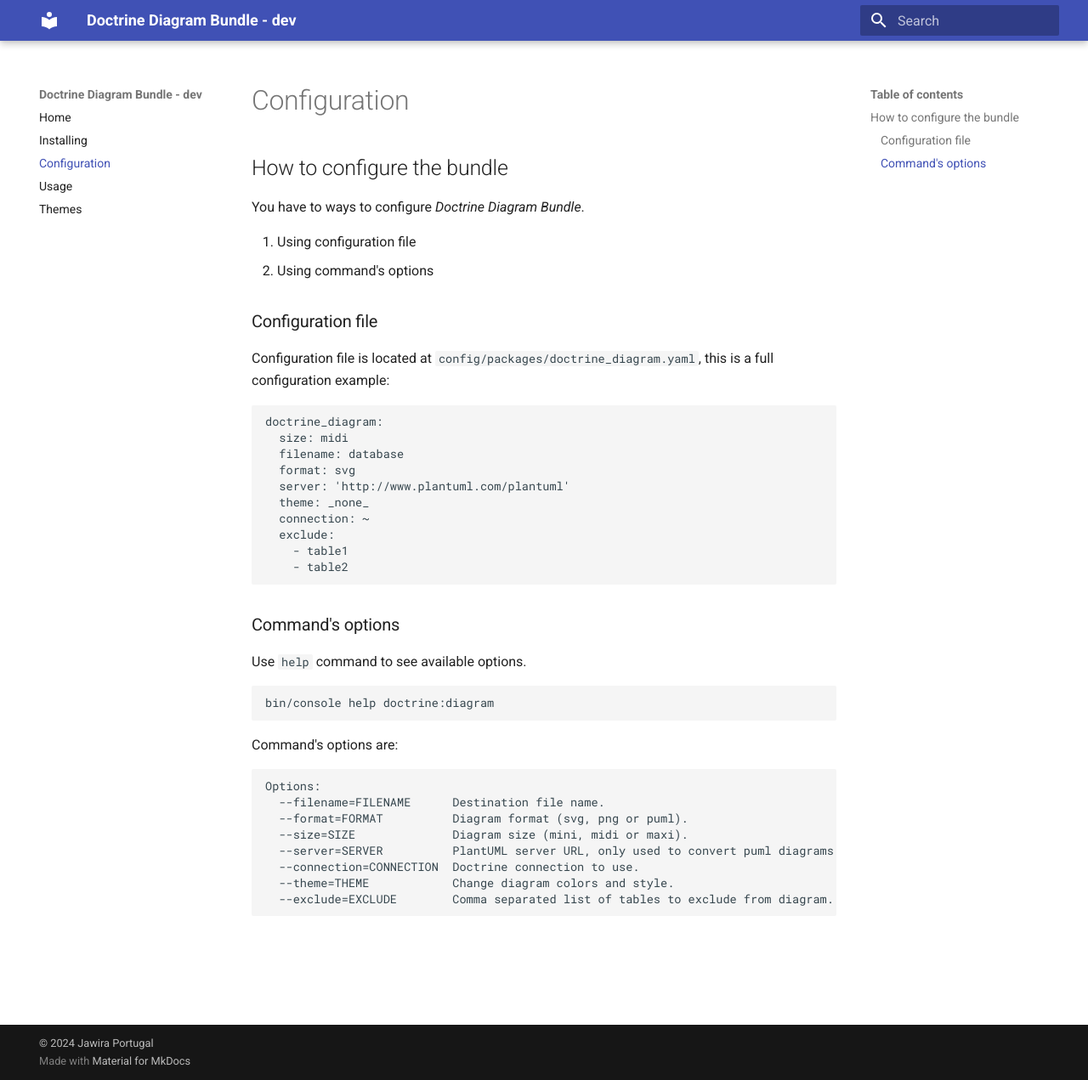
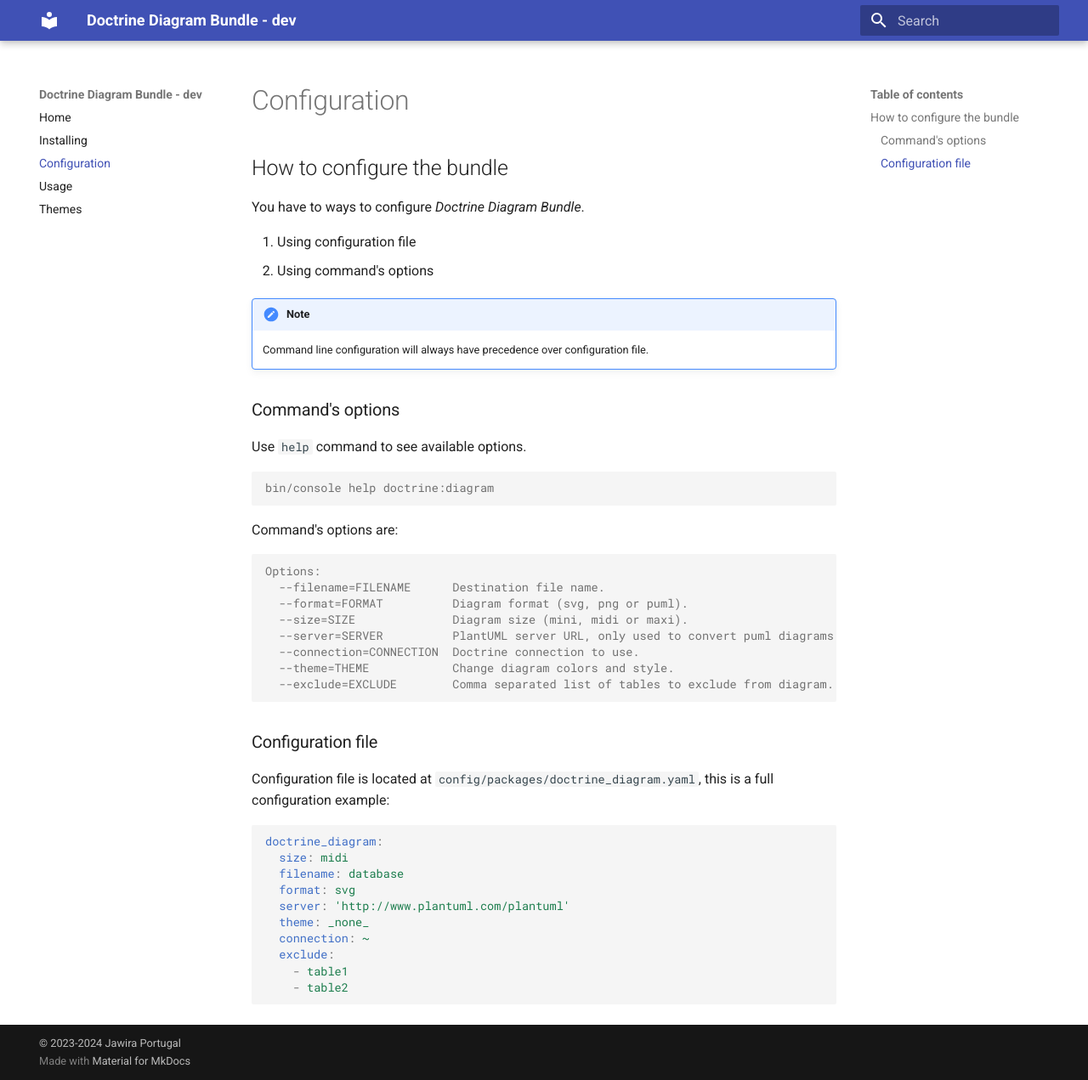
Before and after one commit to jawira/doctrine-diagram-bundle, an MkDocs documentation site: the page built from docs/configuration.md, in a window 1280 px wide and 1271 px high. Shown: the whole window at 85% size. Built offline with MkDocs 1.6.1 and Material for MkDocs 9.7.7, drawn with Linux system fonts in a browser that asks for light colours.

Commit message:
docs: Rephrase documentation and add colors to code snippets

````diff
--- a/docs/configuration.md
+++ b/docs/configuration.md
@@ -5,23 +5,9 @@ You have to ways to configure _Doctrine Diagram Bundle_.
 1. Using configuration file
 2. Using command's options
 
-### Configuration file
+!!! Note
 
-Configuration file is located at `config/packages/doctrine_diagram.yaml`, this
-is a full configuration example:
-
-```yaml
-doctrine_diagram:
-  size: midi
-  filename: database
-  format: svg
-  server: 'http://www.plantuml.com/plantuml'
-  theme: _none_
-  connection: ~
-  exclude:
-    - table1
-    - table2
-```
+    Command line configuration will always have precedence over configuration file.
 
 ### Command's options
 
@@ -43,3 +29,21 @@ Options:
   --theme=THEME            Change diagram colors and style.
   --exclude=EXCLUDE        Comma separated list of tables to exclude from diagram.
 ```
+
+### Configuration file
+
+Configuration file is located at `config/packages/doctrine_diagram.yaml`, this
+is a full configuration example:
+
+```yaml
+doctrine_diagram:
+  size: midi
+  filename: database
+  format: svg
+  server: 'http://www.plantuml.com/plantuml'
+  theme: _none_
+  connection: ~
+  exclude:
+    - table1
+    - table2
+```
--- a/mkdocs.yml
+++ b/mkdocs.yml
@@ -1,6 +1,6 @@
 site_name: !ENV [ SITE_NAME, 'Doctrine Diagram Bundle - dev' ]
 theme: material
-copyright: © 2024 Jawira Portugal
+copyright: © 2023-2024 Jawira Portugal
 site_author: Jawira Portugal
 strict: true
 use_directory_urls: false
@@ -10,3 +10,12 @@ nav:
     - 'configuration.md'
     - 'usage.md'
     - 'themes.md'
+markdown_extensions:
+    - admonition
+    - pymdownx.highlight:
+          anchor_linenums: true
+          line_spans: __span
+          pygments_lang_class: true
+    - pymdownx.inlinehilite
+    - pymdownx.snippets
+    - pymdownx.superfences
````
Also changed, not shown: docs/usage.md (+17 -6 lines).
